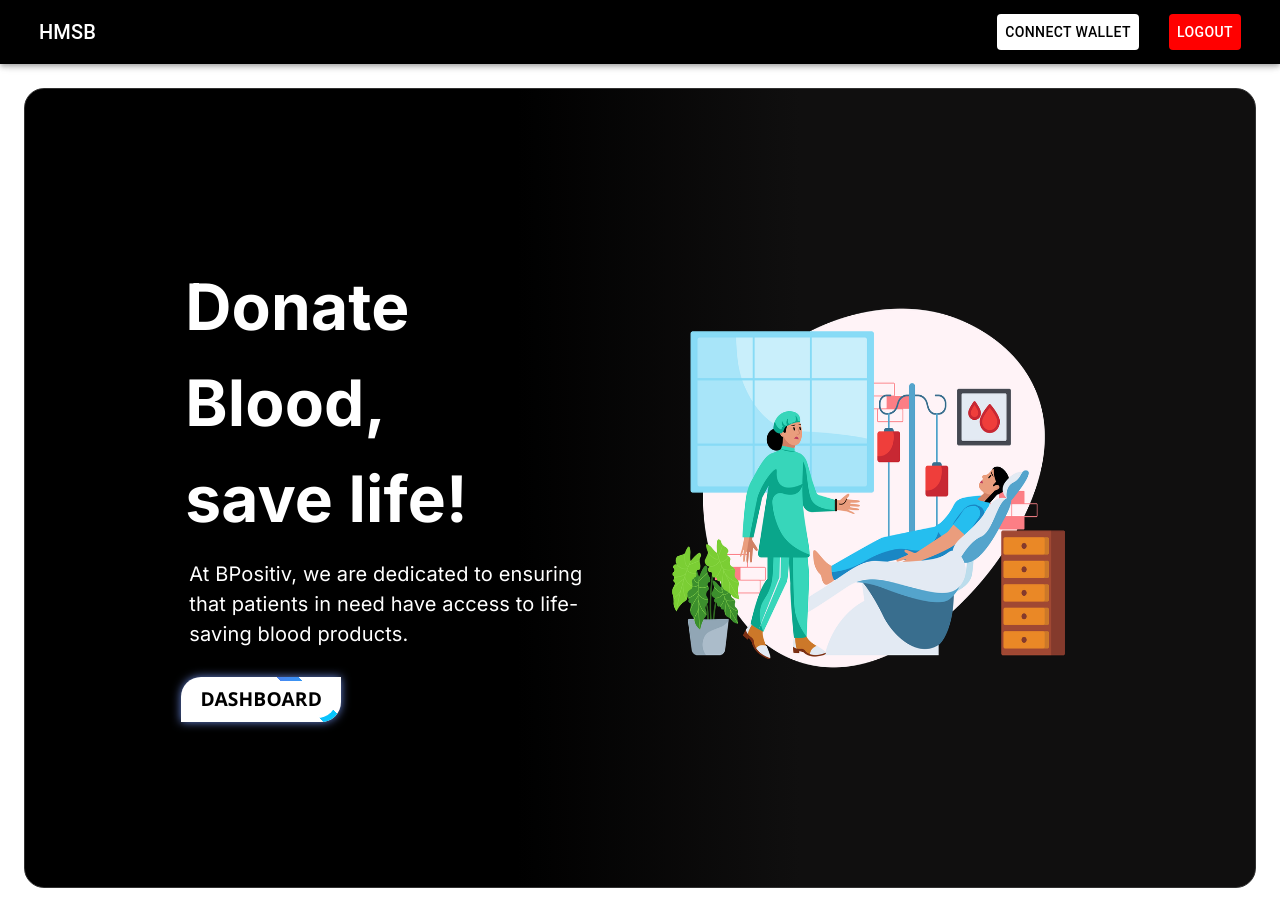
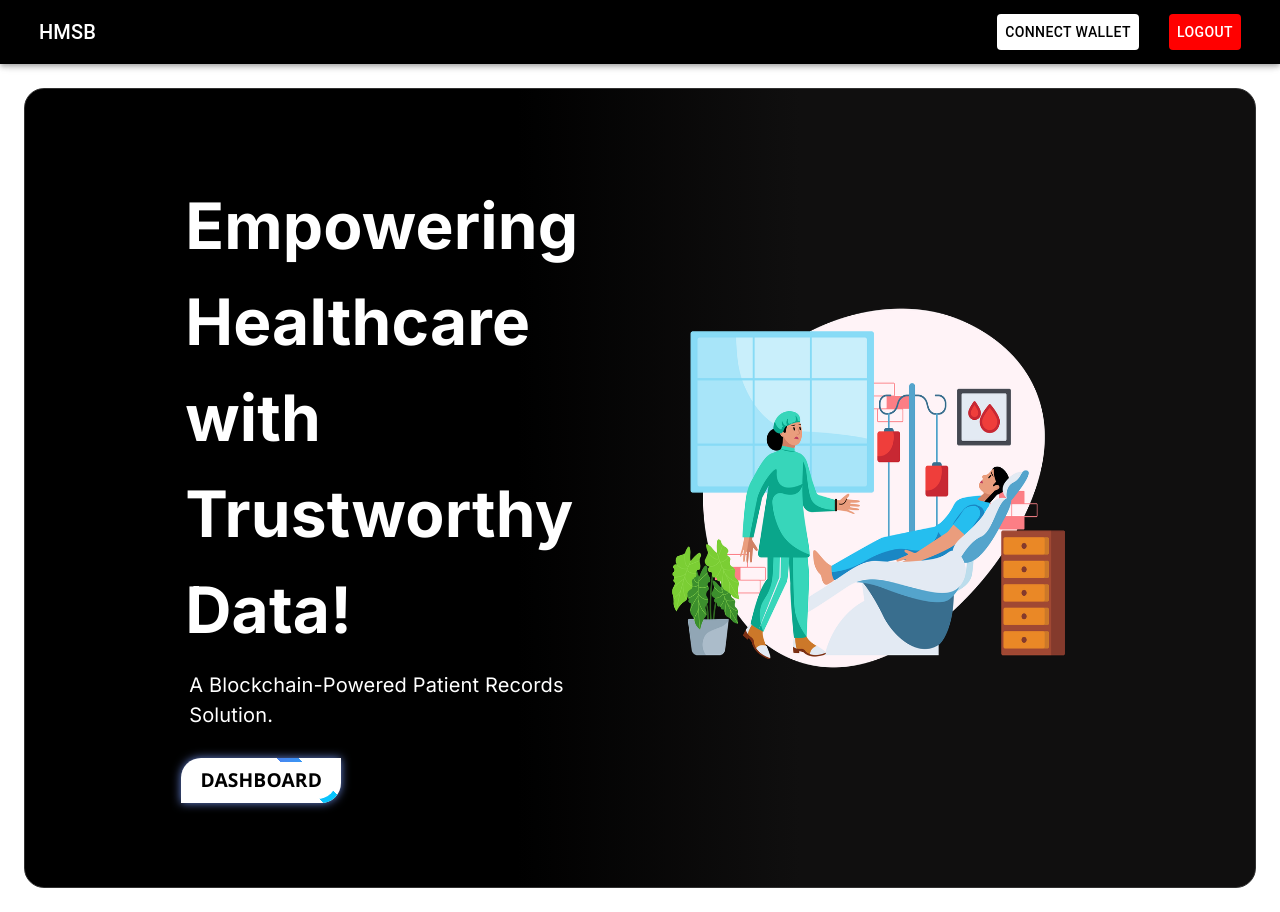
Before and after one commit to anant4731/hmsb, a Next.js app: page / in a window 1280 px wide. Built offline with nearby package versions, Linux system fonts and the light colour scheme.

Commit message:
changed slogan and main heading

```diff
--- a/src/components/hero/Hero.jsx
+++ b/src/components/hero/Hero.jsx
@@ -9,19 +9,21 @@ const Hero = () => {
       <div className={classes.container}>
         <div className={classes.wrapper}>
           <div className={classes.heroLeftContent}>
-            <h1 className={classes.heading}>Donate Blood, <br/> save life!</h1>
+            <h1 className={classes.heading}>
+              Empowering Healthcare with <br />
+              Trustworthy Data!
+            </h1>
             <p className={classes.intro}>
-              At BPositiv, we are dedicated to ensuring that patients in need have access to life-saving blood products.
+              A Blockchain-Powered Patient Records Solution.
             </p>
-            <Button to={'/dashboard'} title="DASHBOARD"/>
+            <Button to={"/dashboard"} title="DASHBOARD" />
           </div>
           <div className={classes.heroanimation}>
-            <Image height={400} alt="hero" src={heroAnimation}/>
+            <Image height={400} alt="hero" src={heroAnimation} />
           </div>
         </div>
       </div>
     </React.Fragment>
-
   );
 };
 
```
